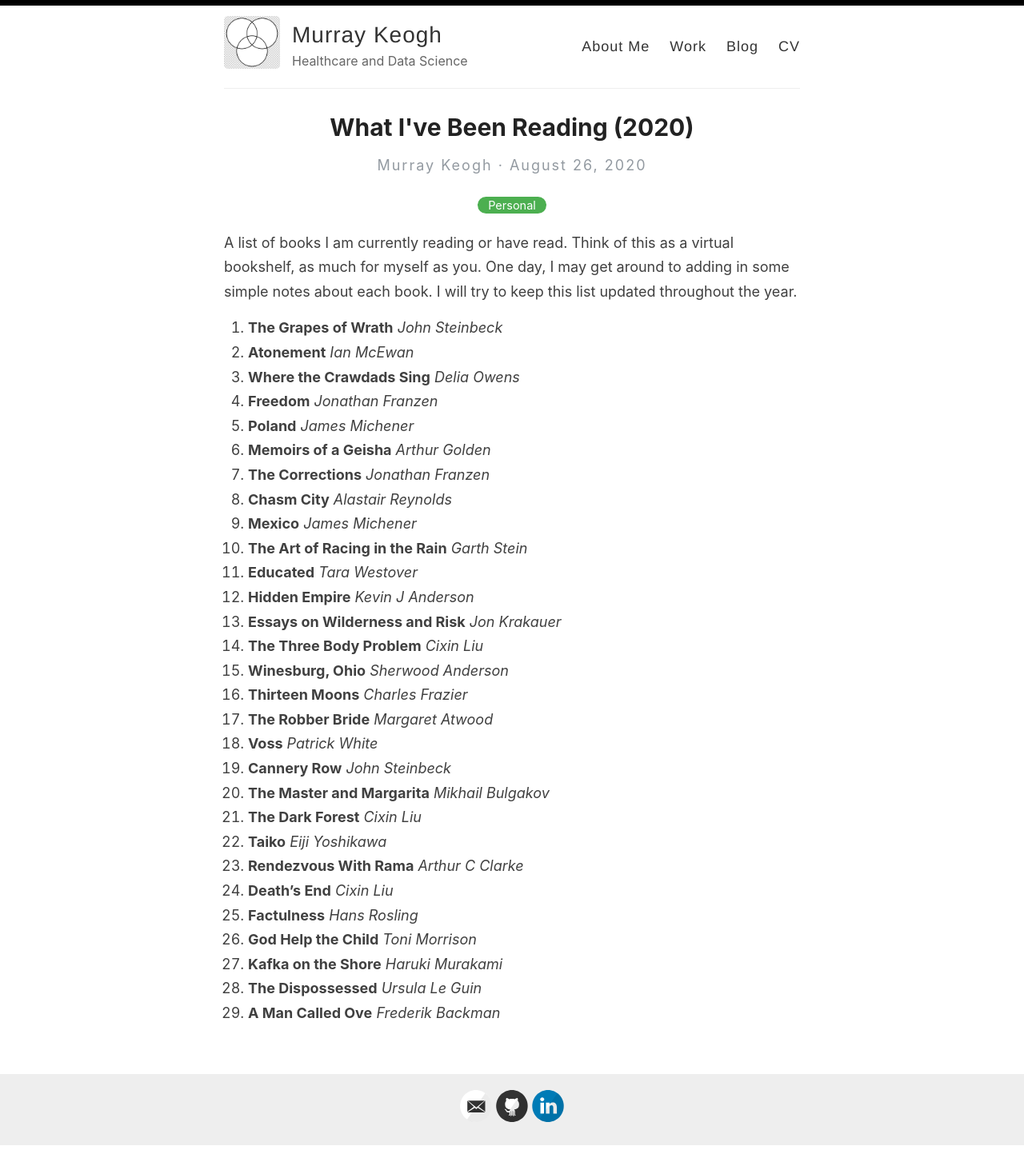
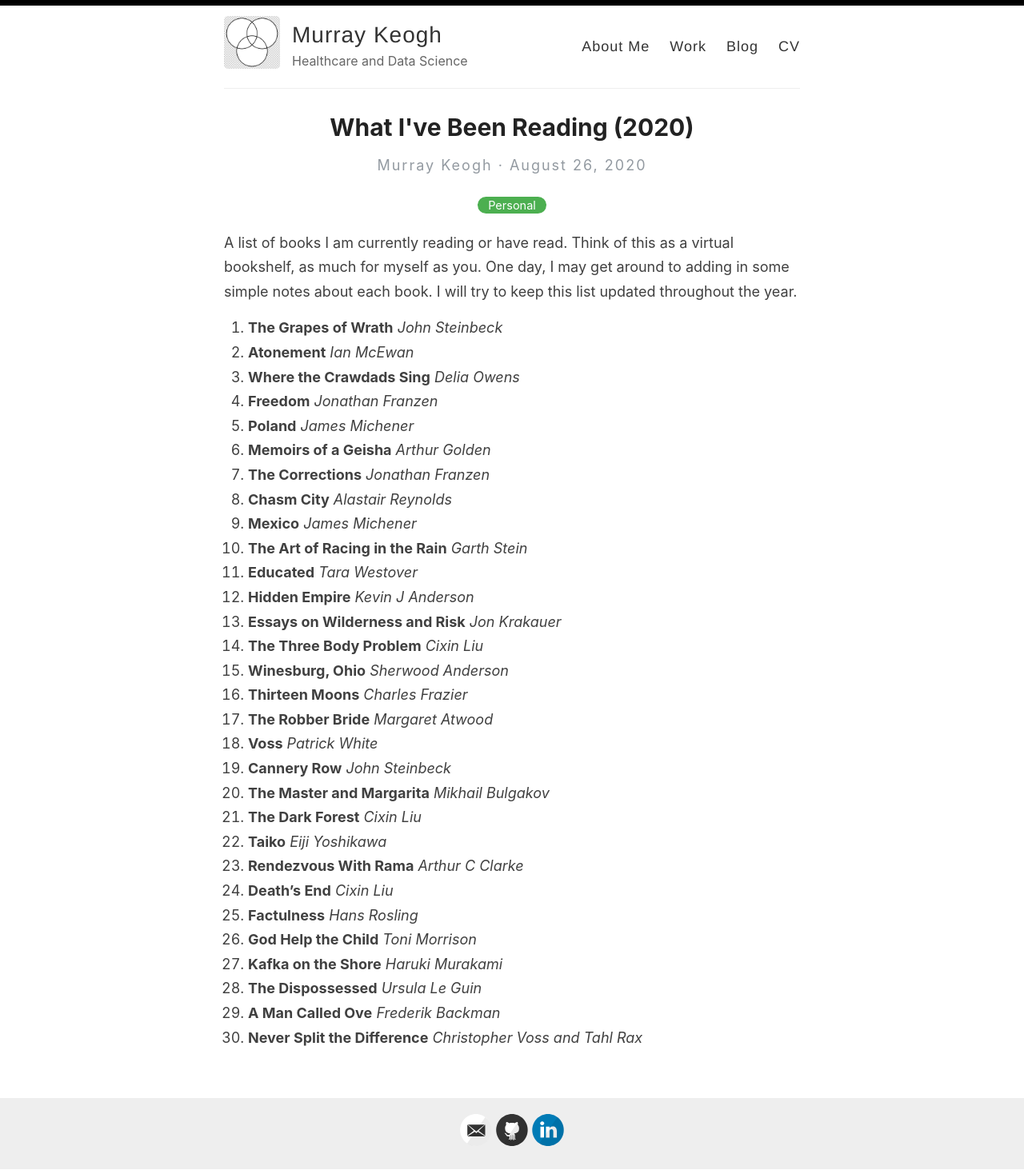
Before and after one commit to Murrkeys/Murrkeys.github.io, a Jekyll site: the page built from _posts/2020-08-26-books.md, in a window 1280 px wide. Shown: the whole page at 80% size. Built offline with Jekyll 4.4.1, drawn with Linux system fonts in a browser that asks for light colours; before the commit the page ends 1432 px from its top, so only the background shows below that.

Commit message:
Update 2020-08-26-books.md

```diff
--- a/_posts/2020-08-26-books.md
+++ b/_posts/2020-08-26-books.md
@@ -34,3 +34,4 @@ A list of books I am currently reading or have read. Think of this as a virtual
 27. **Kafka on the Shore** *Haruki Murakami*
 28. **The Dispossessed** *Ursula Le Guin*
 29. **A Man Called Ove** *Frederik Backman*
+30. **Never Split the Difference** *Christopher Voss and Tahl Rax*
```
